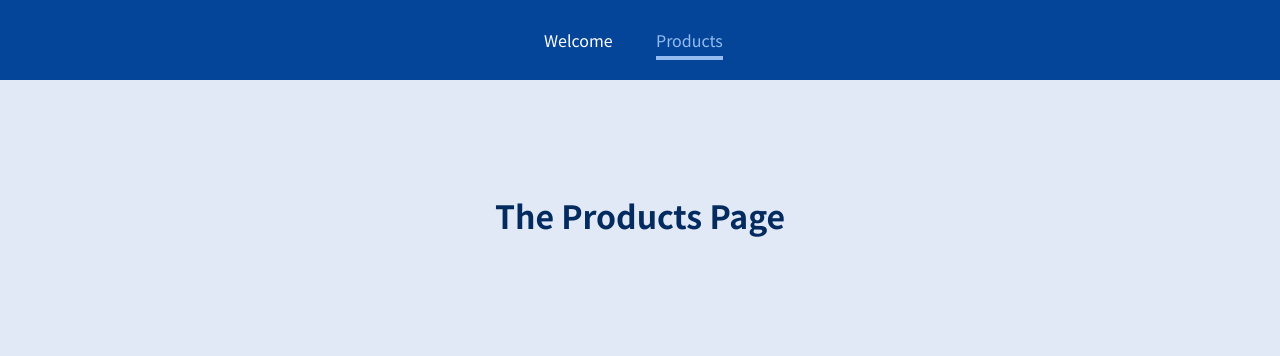
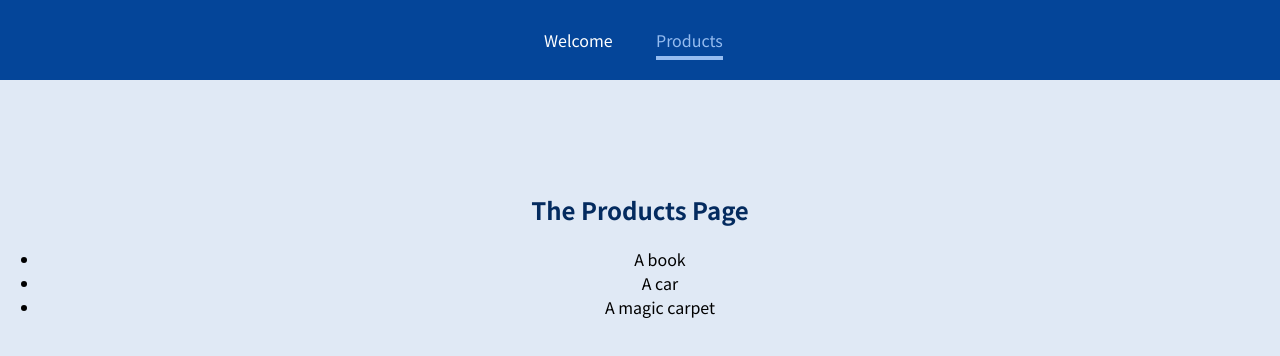
Before and after one commit to Ali-consciousroad/multipageSpa, a JavaScript app: page /products in a window 1280 px wide. Shown: the top 356 px of the page. Built offline with nearby package versions, Linux system fonts and the light colour scheme.

Commit message:
Add dynamic routes with params

```diff
--- a/src/App.js
+++ b/src/App.js
@@ -3,6 +3,7 @@
 import Welcome from './pages/Welcome';
 import Products from './pages/Products';
 import MainHeader from './components/MainHeader';
+import ProductDetail from './pages/ProductDetail';
 
 // domain.com/welcome => Welcome component
 // domain.com/products => Products component
@@ -18,9 +19,16 @@
         <Route path="/products">
           <Products />
         </Route>
+        <Route path="/product-detail/:productId">
+          <ProductDetail />
+        </Route>
       </main>
     </div>
   );
 }
 
 export default App;
+
+// our-domain.com/welcome => Welcome Component
+// our-domain.com/products => Products Component
+// our-domain.com/product-detail/<any value>
--- /dev/null
+++ b/src/pages/ProductDetail.js
@@ -0,0 +1,9 @@
+const ProductDetail = () => {
+    return (
+        <section>
+            <h1>Product Detail</h1>
+        </section>
+    );
+};
+
+export default ProductDetail;
--- a/src/pages/Products.js
+++ b/src/pages/Products.js
@@ -1,5 +1,14 @@
 const Products = () => {
-    return <h1>The Products Page</h1>;
+  return (
+    <section>
+      <h1>The Products Page</h1>
+      <ul>
+        <li>A book</li>
+        <li>A car</li>
+        <li>A magic carpet</li>
+      </ul>{" "}
+    </section>
+  );
 };
 
 export default Products;
```
Also changed, not shown: 2 other files (tests, documents, lock files or other folders).
